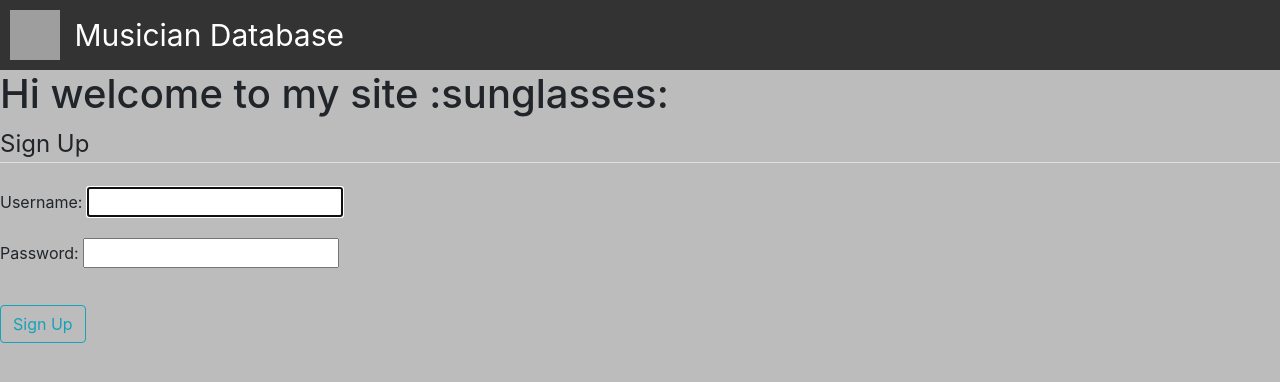
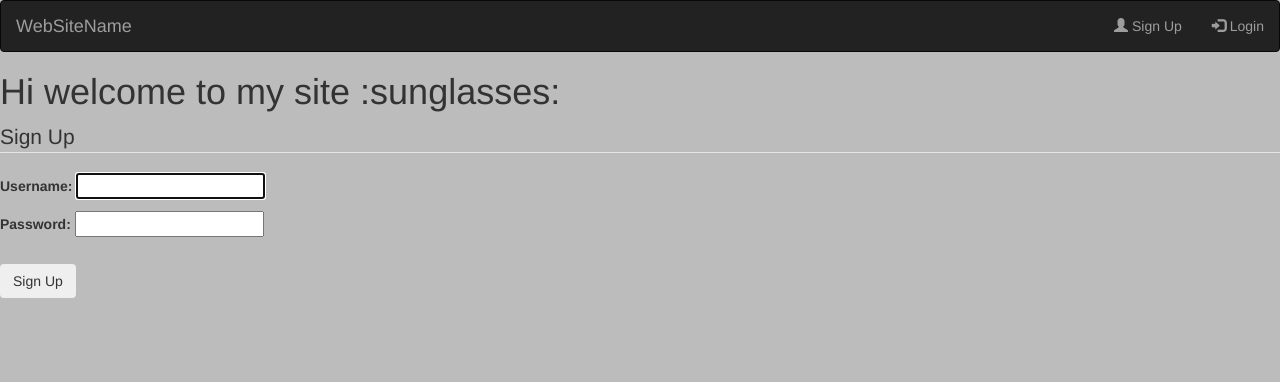
Before and after one commit to jgmills98/databaseDesignFP, a Django app: page /login/ in a window 1280 px wide. Shown: the top 382 px of the page. Run offline with Django 3.2, Linux system fonts and the light colour scheme; some libraries are stand-ins or nearby versions; grey boxes are pictures that could not be loaded.

Commit message:
Fixed bootstrap import error, added reset button, and added login/registeter button

```diff
--- a/search/templates/search/base.html
+++ b/search/templates/search/base.html
@@ -25,16 +25,9 @@
   <meta name="viewport" content="width=device-width, initial-scale=1, shrink-to-fit=no">
 
   <!-- Bootstrap CSS -->
-  <link rel="stylesheet" href="https://maxcdn.bootstrapcdn.com/bootstrap/4.0.0/css/bootstrap.min.css"
-    integrity="sha384-Gn5384xqQ1aoWXA+058RXPxPg6fy4IWvTNh0E263XmFcJlSAwiGgFAW/dAiS6JXm" crossorigin="anonymous">
-  <script src="https://code.jquery.com/jquery-3.3.1.min.js"
-    integrity="sha256-FgpCb/KJQlLNfOu91ta32o/NMZxltwRo8QtmkMRdAu8=" crossorigin="anonymous"></script>
-  <script src="https://cdnjs.cloudflare.com/ajax/libs/popper.js/1.12.9/umd/popper.min.js"
-    integrity="sha384-ApNbgh9B+Y1QKtv3Rn7W3mgPxhU9K/ScQsAP7hUibX39j7fakFPskvXusvfa0b4Q"
-    crossorigin="anonymous"></script>
-  <script src="https://maxcdn.bootstrapcdn.com/bootstrap/4.0.0/js/bootstrap.min.js"
-    integrity="sha384-JZR6Spejh4U02d8jOt6vLEHfe/JQGiRRSQQxSfFWpi1MquVdAyjUar5+76PVCmYl"
-    crossorigin="anonymous"></script>
+  <link rel="stylesheet" href="https://maxcdn.bootstrapcdn.com/bootstrap/3.4.0/css/bootstrap.min.css">
+  <script src="https://ajax.googleapis.com/ajax/libs/jquery/3.3.1/jquery.min.js"></script>
+  <script src="https://maxcdn.bootstrapcdn.com/bootstrap/3.4.0/js/bootstrap.min.js"></script>
 
   <link rel="stylesheet" type="text/css" href="{% static 'search/main.css' %}">
 
@@ -45,11 +38,12 @@
   {% endif %}
 </head style="background-color:powderblue;">
 
-<body >
+<body>
   <style>
     body {
       background-color: #bcbcbc;
     }
+
     nav {
       margin: 0;
       padding: 10;
@@ -57,9 +51,16 @@
       background-color: #333;
     }
   </style>
-    <nav>
-        <img src="../../static/images/Spot.png" alt="Italian Trulli" width="50" height="50" hspace="10" vspace="10">
-        <a style="font-size:30px;color:white;text-align:center; vertical-align: middle;" >Musician Database</a>
+  <nav class="navbar navbar-inverse">
+    <div class="container-fluid">
+      <div class="navbar-header">
+        <a class="navbar-brand" href="#">WebSiteName</a>
+      </div>
+      <ul class="nav navbar-nav navbar-right">
+        <li><a href="#"><span class="glyphicon glyphicon-user"></span> Sign Up</a></li>
+        <li><a href="#"><span class="glyphicon glyphicon-log-in"></span> Login</a></li>
+      </ul>
+    </div>
   </nav>
   {% block content %}{% endblock %}
 </body>
--- a/search/templates/search/home.html
+++ b/search/templates/search/home.html
@@ -52,6 +52,7 @@
         <input type="submit" name="artistSearch" value="Search Artist">
         <input type="submit" name="albumSearch" value="Search Album">
         <input type="submit" name="songSearch" value="Search Song">
+        <input type="reset" value="Reset Query">
     </center>
 
 </form>
```
Lines whose indentation alone changed are shown as unchanged.
